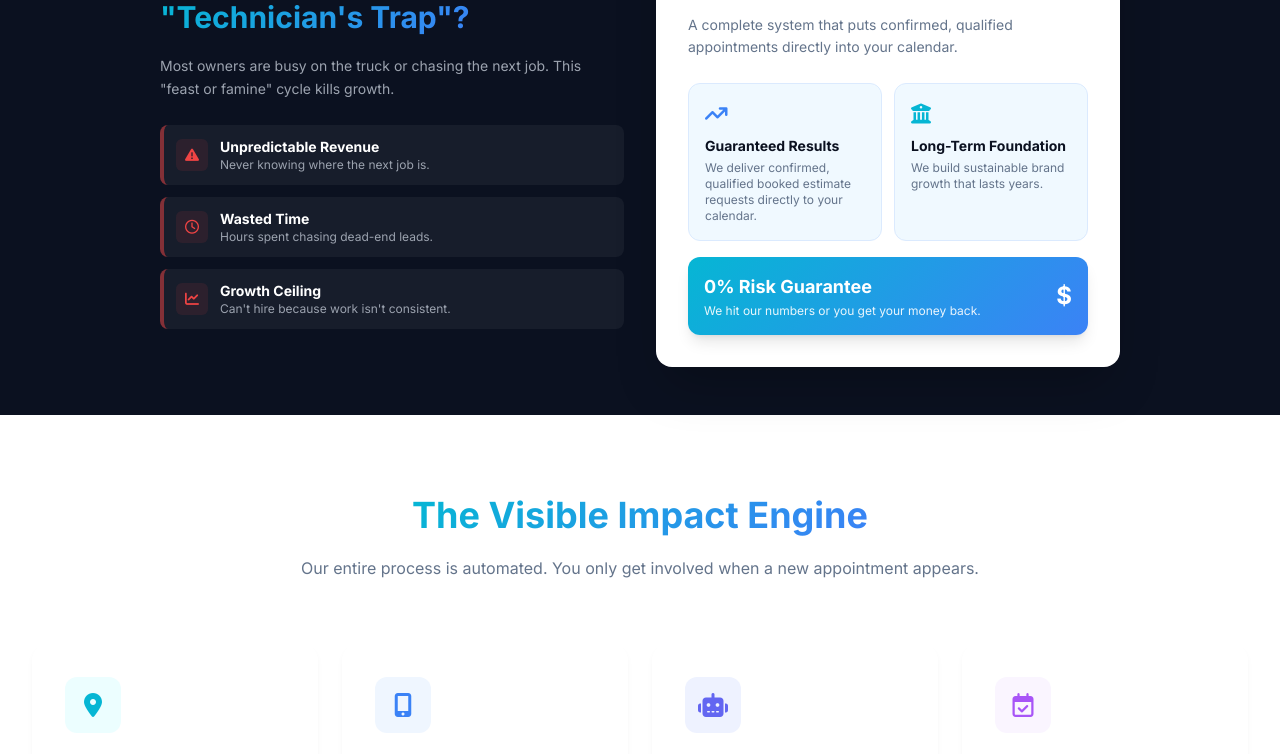
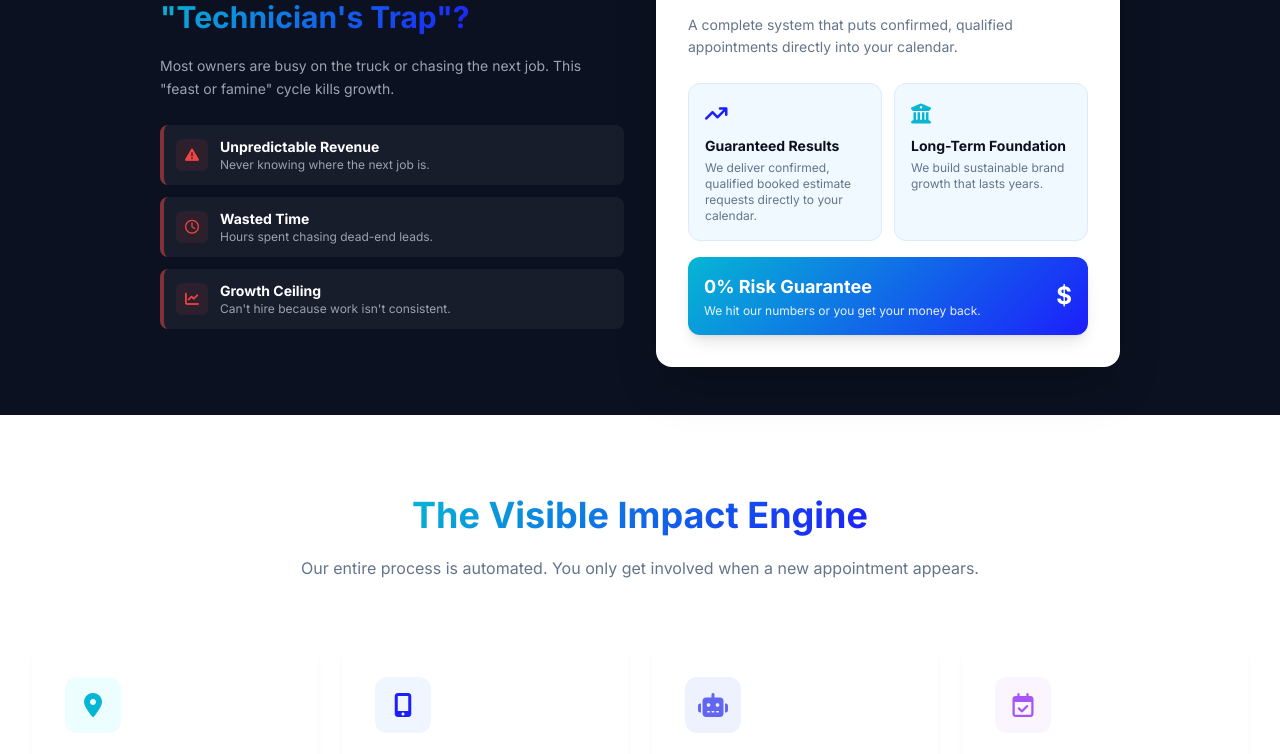
Before and after one commit to aniruddh188/Introscale, a plain HTML site: page index.html in a window 1280 px wide. Shown: the part 753-1507 px from the top of the page. Drawn offline with nearby package versions, Linux system fonts and the light colour scheme; animation ran at ten frames a second.

Commit message:
Update index.html

```diff
--- a/index.html
+++ b/index.html
@@ -29,7 +29,7 @@
                             navy: '#0B1120',
                             slate: '#334155',
                             teal: '#06b6d4',
-                            blue: '#3b82f6',
+                            blue: '#1c1efc', // Updated to the new blue tint
                             surface: '#f0f9ff',
                         }
                     },
@@ -68,7 +68,7 @@
         .no-scrollbar { -ms-overflow-style: none; scrollbar-width: none; }
 
         .gradient-text {
-            background: linear-gradient(135deg, #06b6d4 0%, #3b82f6 100%);
+            background: linear-gradient(135deg, #06b6d4 0%, #1c1efc 100%);
             -webkit-background-clip: text;
             -webkit-text-fill-color: transparent;
             background-clip: text;
@@ -78,7 +78,7 @@
         }
 
         .btn-primary {
-            background: linear-gradient(135deg, #06b6d4 0%, #3b82f6 100%);
+            background: linear-gradient(135deg, #06b6d4 0%, #1c1efc 100%);
             color: white;
             transition: all 0.3s ease;
             position: relative;
@@ -89,7 +89,7 @@
             content: '';
             position: absolute; top: 0; left: 0;
             width: 100%; height: 100%;
-            background: linear-gradient(135deg, #3b82f6 0%, #06b6d4 100%);
+            background: linear-gradient(135deg, #1c1efc 0%, #06b6d4 100%);
             z-index: -1; transition: opacity 0.3s ease; opacity: 0;
         }
         .btn-primary:hover::before { opacity: 1; }
```
